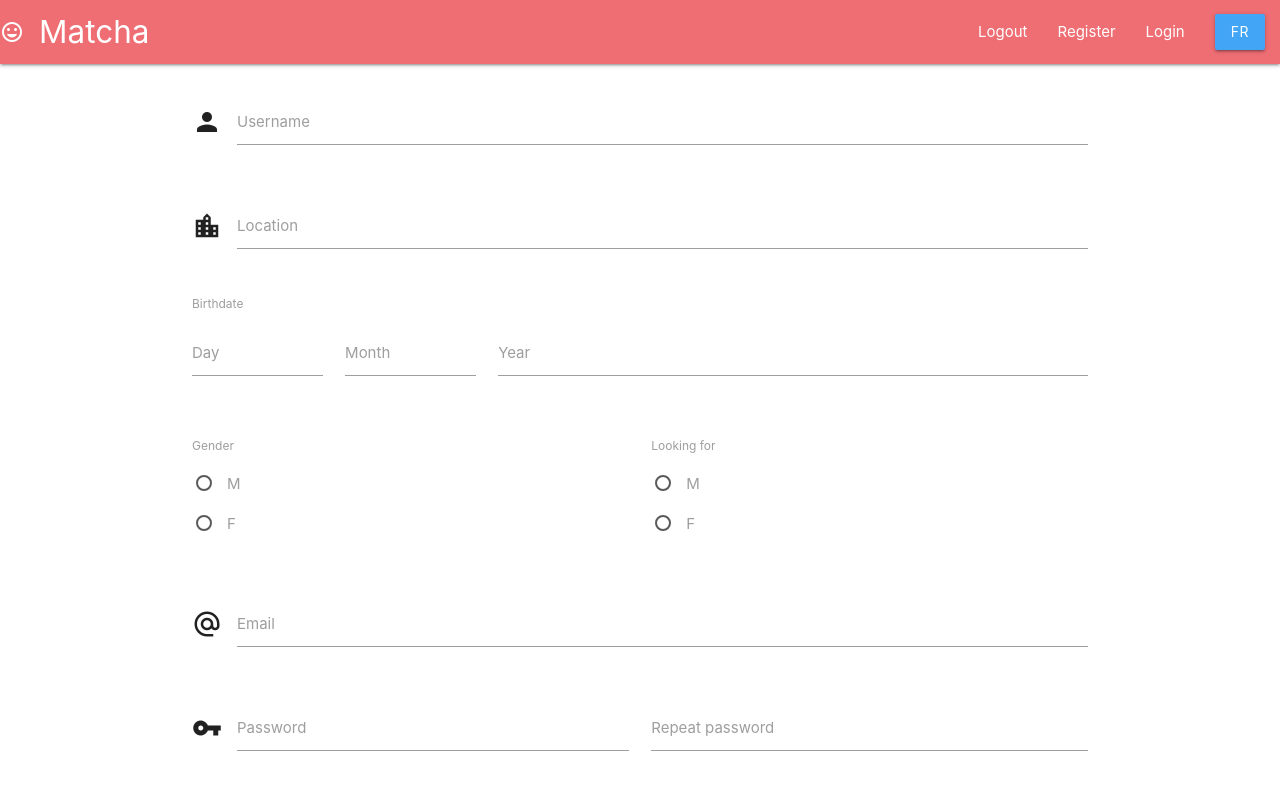
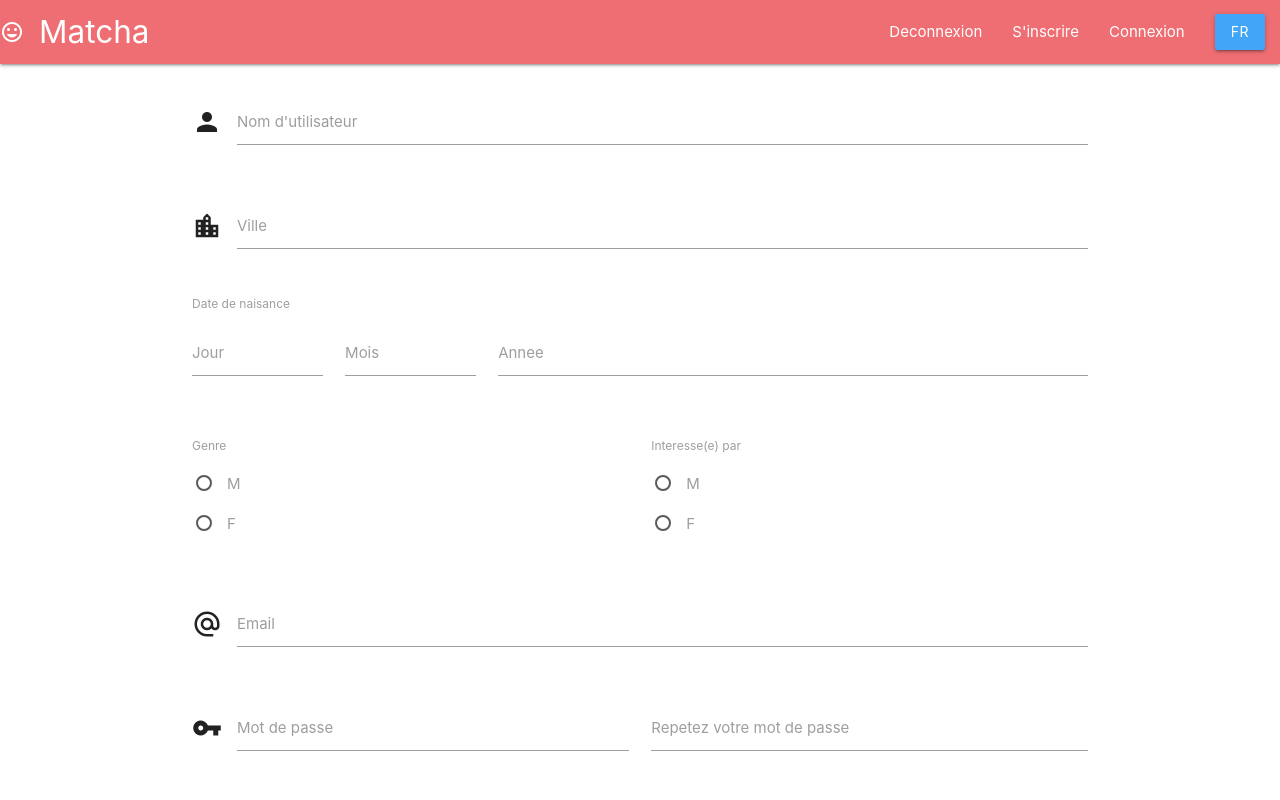
Before and after one commit to lbarthon/matcha, a React app: page /register in a window 1280 px wide. Shown: the top 800 px of the page. Built offline with nearby package versions, Linux system fonts and the light colour scheme.

Commit message:
lang register + navbar

```diff
--- a/locales/en.json
+++ b/locales/en.json
@@ -3,6 +3,11 @@
   "password": "Password",
   "repassword": "Repeat password",
   "email" : "Email",
+  "nav": {
+    "logout": "Logout",
+    "register": "Register",
+    "login": "Login"
+  },
   "login": {
     "btn": "Log in"
   },
--- a/locales/fr.json
+++ b/locales/fr.json
@@ -32,6 +32,11 @@
   "password": "Mot de passe",
   "repassword": "Repetez votre mot de passe",
   "email" : "Email",
+  "nav": {
+    "logout": "Deconnexion",
+    "register": "S'inscrire",
+    "login": "Connexion"
+  },
   "login": {
     "btn": "Se connecter"
   },
--- a/src/components/Navbar.jsx
+++ b/src/components/Navbar.jsx
@@ -12,17 +12,17 @@ class Navbar extends Component {
             <Link to="/" className="brand-logo"><i className="material-icons">insert_emoticon</i>Matcha</Link>
             <a href="#" data-target="mobile-demo" className="sidenav-trigger"><i className="material-icons">menu</i></a>
             <ul id="nav-mobile" className="right hide-on-med-and-down">
-              <li><Link to="/logout">Logout</Link></li>
-              <li><Link to="/register">Register</Link></li>
-              <li><Link to="/login">Login</Link></li>
+              <li><Link to="/logout">{locales.locale.nav.logout}</Link></li>
+              <li><Link to="/register">{locales.locale.nav.register}</Link></li>
+              <li><Link to="/login">{locales.locale.nav.login}</Link></li>
               <li><a className="waves-effect waves-light btn" onClick={() => locales.toggleLanguage()}>{locales.text}</a></li>
             </ul>
           </div>
         </nav>
         <ul className="sidenav" id="mobile-demo">
-          <li><Link to="/logout">Logout</Link></li>
-          <li><Link to="/register">Register</Link></li>
-          <li><Link to="/login">Login</Link></li>
+          <li><Link to="/logout">{locales.locale.nav.logout}</Link></li>
+          <li><Link to="/register">{locales.locale.nav.register}</Link></li>
+          <li><Link to="/login">{locales.locale.nav.login}</Link></li>
         </ul>
       </header>
     );
--- a/src/components/Register.jsx
+++ b/src/components/Register.jsx
@@ -1,6 +1,7 @@
 import React, { Component } from 'react';
 import parseForm from '../utils/parseForm';
 import { notify } from '../utils/Alert';
+import { withLocalesHOC } from '../utils/Locales';
 
 
 class Register extends Component {
@@ -46,40 +47,41 @@ class Register extends Component {
   }
 
   render() {
+    const {locale} = this.props.locales;
     return (
       <form onSubmit={this.handleSubmit} className="col s12">
         <div className="row">
           <div className="input-field col s12">
             <i className="material-icons prefix">person</i>
             <input name="username" id="username" type="text" className="validate" onChange={this.onChange}/>
-            <label htmlFor="username">Username</label>
+            <label htmlFor="username">{locale.username}</label>
           </div>
         </div>
         <div className="row">
           <div className="input-field col s12">
             <i className="material-icons prefix">location_city</i>
             <input name="location" id="location" type="text" className="validate" onChange={this.onChange}/>
-            <label htmlFor="location">Location</label>
+            <label htmlFor="location">{locale.register.location}</label>
           </div>
         </div>
-        <label>Birthdate</label>
+        <label>{locale.register.birthdate}</label>
         <div className="row">
           <div className="input-field col s2">
             <input name="day" id="day" type="text" className="validate" onChange={this.onChange}/>
-            <label htmlFor="day">Day</label>
+            <label htmlFor="day">{locale.register.day}</label>
           </div>
           <div className="input-field col s2">
             <input name="month" id="month" type="text" className="validate" onChange={this.onChange}/>
-            <label htmlFor="month">Month</label>
+            <label htmlFor="month">{locale.register.month}</label>
           </div>
           <div className="input-field col s8">
             <input name="year" id="year" type="text" className="validate" onChange={this.onChange}/>
-            <label htmlFor="year">Year</label>
+            <label htmlFor="year">{locale.register.year}</label>
           </div>
         </div>
         <div className="row">
           <div className="input-field col s6">
-            <div><label>Gender</label></div>
+            <div><label>{locale.register.gender}</label></div>
             <p>
               <label>
                 <input name="gender" value="m" type="radio" onChange={this.onChange}/>
@@ -94,7 +96,7 @@ class Register extends Component {
             </p>
           </div>
           <div className="input-field col s6">
-            <div><label>Looking for</label></div>
+            <div><label>{locale.register.lookingfor}</label></div>
             <p>
               <label>
                 <input name="lookingFor" value="m" type="radio" onChange={this.onChange}/>
@@ -113,39 +115,39 @@ class Register extends Component {
           <div className="input-field col s12">
             <i className="material-icons prefix">alternate_email</i>
             <input name="email" id="email" type="email" className="validate" onChange={this.onChange}/>
-            <label htmlFor="email">Email</label>
+            <label htmlFor="email">{locale.email}</label>
           </div>
         </div>
         <div className="row">
           <div className="input-field col s6">
             <i className="material-icons prefix">vpn_key</i>
             <input name="password" id="password" type="password" className="validate" onChange={this.onChange} />
-            <label htmlFor="password">Password</label>
+            <label htmlFor="password">{locale.password}</label>
           </div>
           <div className="input-field col s6">
             <input name="repassword" id="repassword" type="password" className="validate" onChange={this.onChange} />
-            <label htmlFor="repassword">Repeat password</label>
+            <label htmlFor="repassword">{locale.repassword}</label>
           </div>
         </div>
         <div className="row">
           <div className="input-field col s12">
             <i className="material-icons prefix">mode_edit</i>
             <textarea name="description" id="textarea1" className="materialize-textarea" onChange={this.onChange}></textarea>
-            <label htmlFor="textarea1">About you...<br/></label>
+            <label htmlFor="textarea1">{locale.register.about}<br/></label>
           </div>
         </div>
         <div className="row">
           <div className="input-field col s12">
             <i className="material-icons prefix">favorite</i>
             <textarea name="tags" id="textarea2" className="materialize-textarea" onChange={this.onChange}></textarea>
-            <label htmlFor="textarea2">Tags<br/></label>
+            <label htmlFor="textarea2">{locale.register.tags}<br/></label>
             <span className="helper-text" data-error="wrong" data-success="right">ex : bio geek piercing vegan ...</span>
           </div>
         </div>
-        <button className="btn waves-effect waves-light">Register</button>
+        <button className="btn waves-effect waves-light">{locale.register.btn}</button>
       </form>
     );
   }
 }
 
-export default Register;
+export default withLocalesHOC(Register);
```
